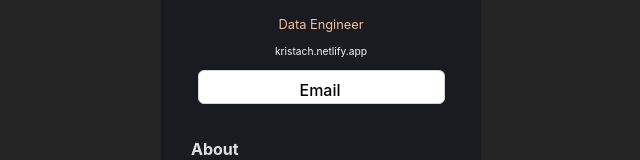
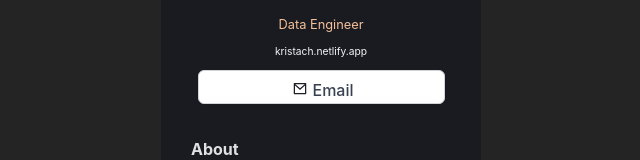
Before and after one commit to jasminepvo/digital-business-card, a React (Vite) app: page / in a window 1280 px wide. Shown: the part 405-565 px from the top of the page, without its empty margins (319-959 px from the left). Built offline with nearby package versions, Linux system fonts and the light colour scheme.

Commit message:
Adjust button + add mail icon to button

```diff
--- a/src/components/Main.jsx
+++ b/src/components/Main.jsx
@@ -6,7 +6,7 @@ export default function Main() {
 			<h1>Krista Chanarittichai</h1>
 			<h3>Data Engineer</h3>
 			<p>kristach.netlify.app</p>
-			<button>Email</button>
+			<button><svg xmlns="http://www.w3.org/2000/svg" viewBox="0 0 24 24" width="24" height="15"><path fill="none" d="M0 0h24v24H0z"/><path d="M3 3h18a1 1 0 0 1 1 1v16a1 1 0 0 1-1 1H3a1 1 0 0 1-1-1V4a1 1 0 0 1 1-1zm17 4.238l-7.928 7.1L4 7.216V19h16V7.238zM4.511 5l7.55 6.662L19.502 5H4.511z" fill="rgba(30,31,38,1)"/></svg>Email</button>
 			<section>
 				<h2>About</h2>
 				<p>I am a data engineer with a love for technology and automating daily tasks. I try to keep up with security and best practices, and am always looking for new things to learn.</p>
--- a/src/index.css
+++ b/src/index.css
@@ -113,12 +113,8 @@ button:focus-visible {
 }
 button {
 	/* Auto layout */
-	padding: 9px 13px 9px 11px;
-	gap: 8px;
 	width: 247px;
 	height: 34px;
-	left: 151px;
-	top: 469px;
 	/* white */
 	background: #ffffff;
 	/* gray/300 */
@@ -126,7 +122,14 @@ button {
 	/* shadow/sm */
 	box-shadow: 0px 1px 2px rgba(0, 0, 0, 0.05);
 	border-radius: 6px;
+
+	text-align: center;
+	align-items: center;
+
+	/* gray/700 */
+	color: #374151;
 }
+
 section {
 	padding: 20px 30px;
 	text-align: left;
```
